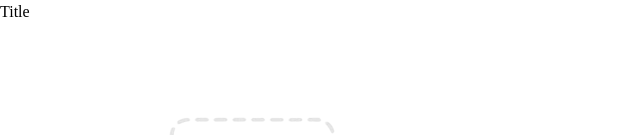
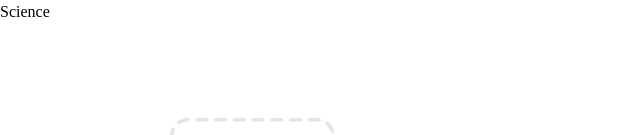
Before and after one commit to Tahiana-Fenosoa09/mecha-ui, a React (Vite) app: page /topics/1 in a window 1280 px wide. Shown: the top 135 px of the page, without its empty margins (0-640 px from the left). Built offline with nearby package versions, Linux system fonts and the light colour scheme.

Commit message:
feat: add getTopicTitle method for identifying topic

```diff
--- a/src/data/home.data.ts
+++ b/src/data/home.data.ts
@@ -63,6 +63,15 @@ export function getModulesAtTopicId(id: number) : ModuleData[] {
     return moduleList;
 }
 
+
+export function getTopicTitle(id: number) : string {
+    const searchedModule = topics.find((module) => {
+        return module.id === id;
+    })
+
+    return searchedModule?.name ?? "";
+}
+
 export function getTopics() : TopicData[] {
     return topics;
 }
--- a/src/pages/modulePage.tsx
+++ b/src/pages/modulePage.tsx
@@ -1,16 +1,17 @@
 import Module from "../components/module";
 import { FontAwesomeIcon } from "@fortawesome/react-fontawesome";
 import { faArrowLeft } from "@fortawesome/free-solid-svg-icons";
-import { getModulesAtTopicId  , type TopicData} from "../data/home.data";
+import { getModulesAtTopicId  , getTopicTitle, type TopicData} from "../data/home.data";
 import { useNavigate, useParams} from "react-router";
 import NotFound from "../components/notfound";
 
 function ModulePage(){
 
     const { id } = useParams();
-    const topidId = Number(id);
-    const searchedModule : TopicData[] = getModulesAtTopicId(topidId);
+    const topicId = Number(id);
+    const searchedModule : TopicData[] = getModulesAtTopicId(topicId);
     const navigate = useNavigate();
+    const title = getTopicTitle(topicId);
 
     function goBack(){
         navigate(-1);
@@ -21,7 +22,7 @@ function ModulePage(){
             <div className="w-full h-screen flex flex-col gap-5 p-5">
                 <div className="w-full h-[15%] flex items-center justify-center pl-10 pr-10">
                     <div className="w-full h-full flex items-center justify-start">
-                        <h1 className="text-2xl font-medium">Title</h1>
+                        <h1 className="text-2xl font-medium">{title}</h1>
                     </div>
                 </div>
                 {
```
